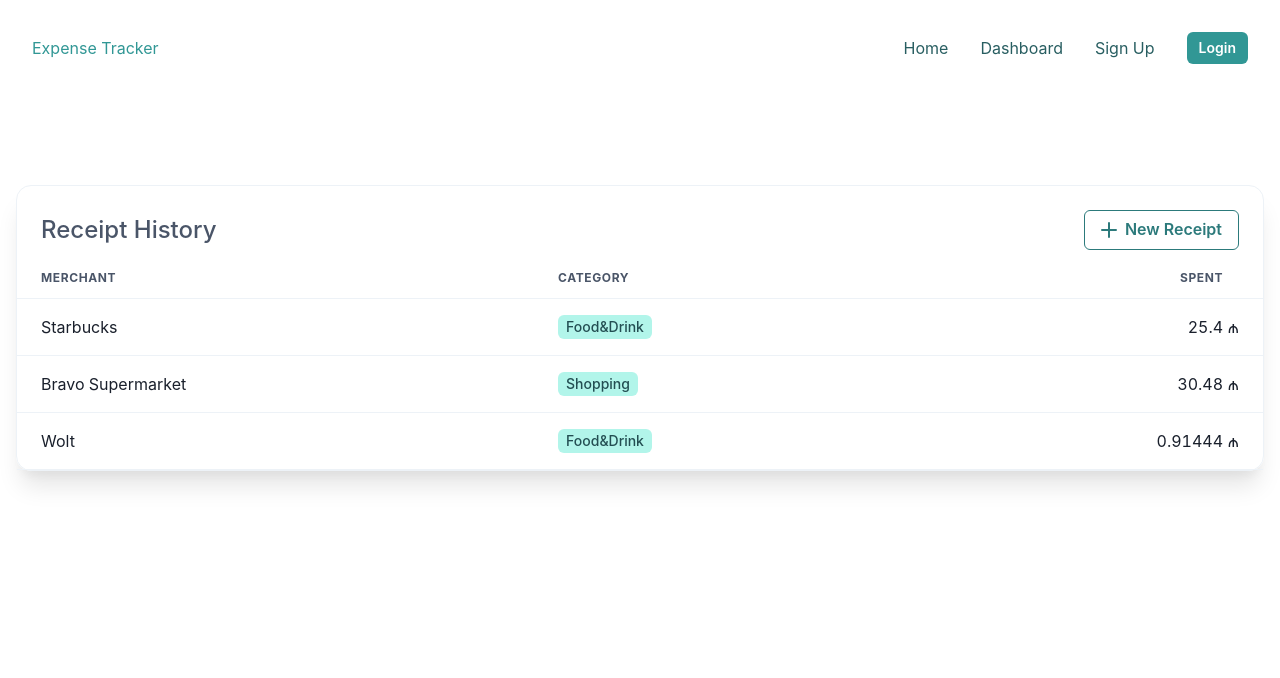
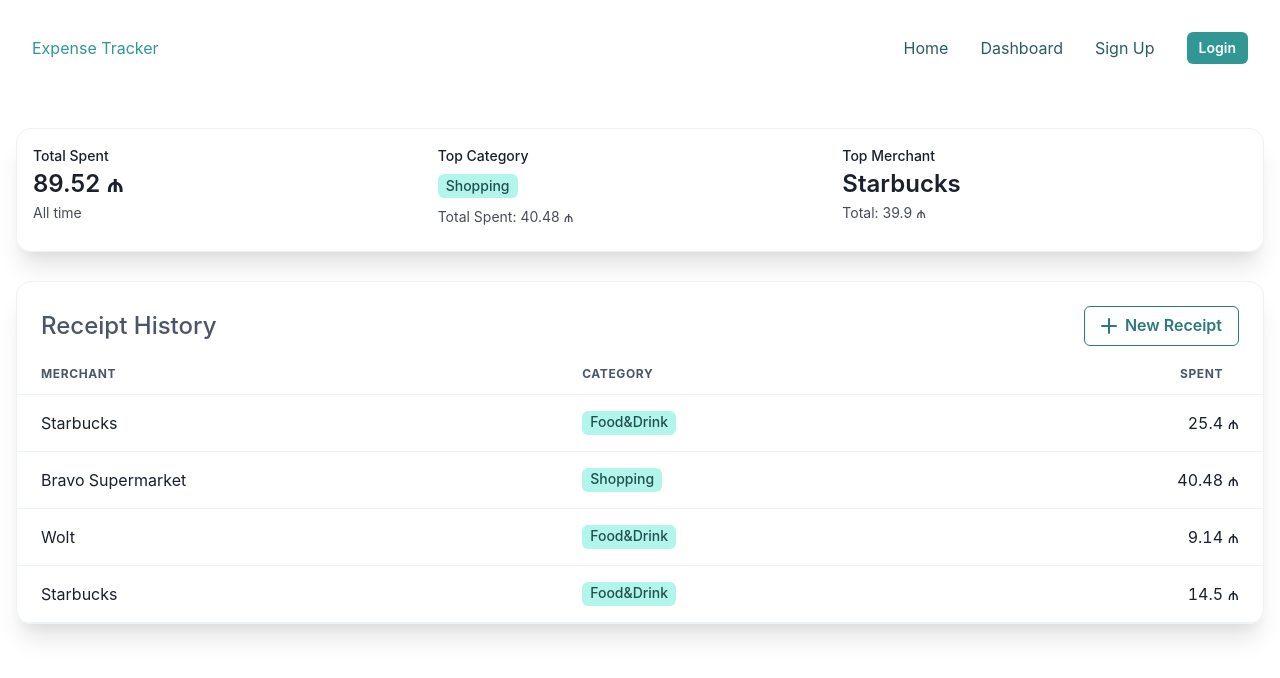
Before and after one commit to iamemil/ExpenseTracker, a React (Create React App) app in the folder expensetracker-frontend/: page /dashboard in a window 1280 px wide. Shown: the top 678 px of the page. Built offline with nearby package versions, Linux system fonts and the light colour scheme.

Commit message:
laid groundwork for Number statistics

```diff
--- a/expensetracker-frontend/src/pages/dashboard/Dashboard.jsx
+++ b/expensetracker-frontend/src/pages/dashboard/Dashboard.jsx
@@ -1,15 +1,38 @@
 import React from "react";
 import {
     Center,
-    VStack,
+    Tag,
+    Stat,
+    StatGroup,
+    StatLabel,
+    StatNumber,
+    StatHelpText,
+    Box
 } from '@chakra-ui/react';
 import ReceiptHistory from "./ReceiptHistory";
 export default function Dashboard() {
     return (
-        <VStack px='4'>
+        <Box px='4'>
+            <StatGroup border='1px' borderColor='gray.100' borderRadius='15px' boxShadow={'xl'} p={4}>
+                <Stat>
+                    <StatLabel>Total Spent</StatLabel>
+                    <StatNumber>89.52 ₼</StatNumber>
+                    <StatHelpText>All time</StatHelpText>
+                </Stat>
+                <Stat>
+                    <StatLabel mb={2}>Top Category</StatLabel>
+                    <Tag colorScheme='teal'>Shopping</Tag>
+                    <StatHelpText mt={2}>Total Spent: 40.48 ₼</StatHelpText>
+                </Stat>
+                <Stat>
+                    <StatLabel>Top Merchant</StatLabel>
+                    <StatNumber>Starbucks</StatNumber>
+                    <StatHelpText>Total: 39.9 ₼</StatHelpText>
+                </Stat>
+            </StatGroup>
             <Center width={'full'} h='400px'>
-                <ReceiptHistory/>
+                <ReceiptHistory />
             </Center>
-        </VStack>
+        </Box>
     );
 }
--- a/expensetracker-frontend/src/pages/dashboard/ReceiptHistory.jsx
+++ b/expensetracker-frontend/src/pages/dashboard/ReceiptHistory.jsx
@@ -29,12 +29,17 @@
       {
         merchantName: 'Bravo Supermarket',
         categoryName: 'Shopping',
-        spentAmount: 30.48,
+        spentAmount: 40.48,
       },
       {
         merchantName: 'Wolt',
         categoryName: 'Food&Drink',
-        spentAmount: 0.91444,
+        spentAmount: 9.14,
+      },
+      {
+        merchantName: 'Starbucks',
+        categoryName: 'Food&Drink',
+        spentAmount: 14.5,
       },
     ],
     [],
```
